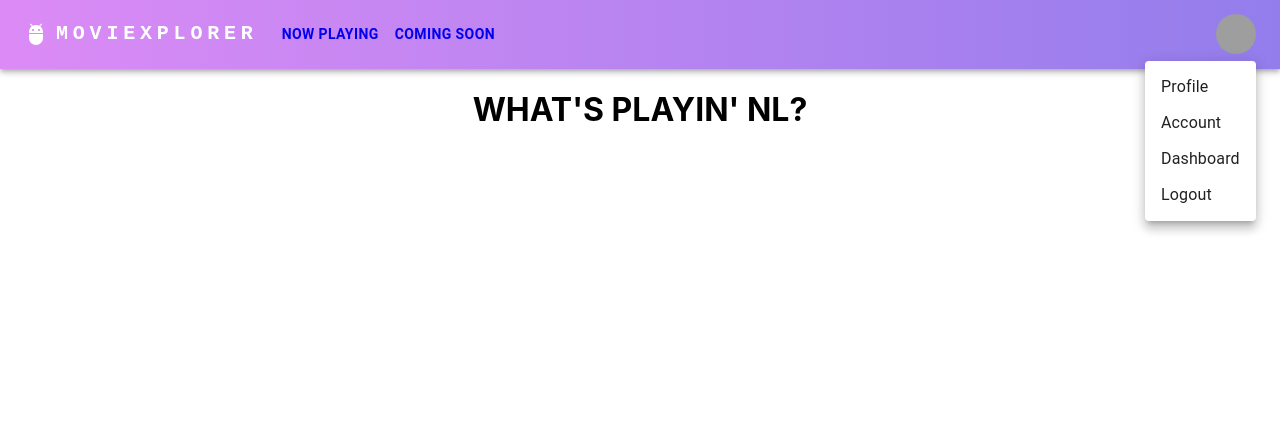
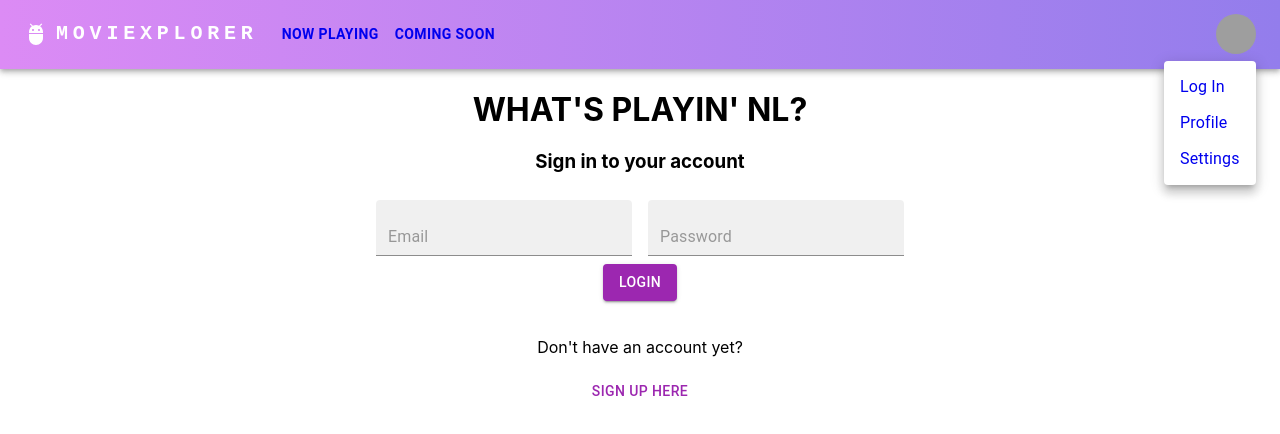
Before and after one commit to aisyafia/cinemoviexplorer-ts, a React (Create React App) app: page /login in a window 1280 px wide. Both pictures are taken after a click on the button "Open settings". Shown: the top 434 px of the page. Built offline with nearby package versions, Linux system fonts and the light colour scheme; grey boxes are pictures that could not be loaded.

Commit message:
added login and signup modal

```diff
--- a/public/index.html
+++ b/public/index.html
@@ -29,6 +29,7 @@
   <body>
     <noscript>You need to enable JavaScript to run this app.</noscript>
     <div id="root"></div>
+    <div id="modal-root"></div>
     <!--
       This HTML file is a template.
       If you open it directly in the browser, you will see an empty page.
--- a/src/App.tsx
+++ b/src/App.tsx
@@ -1,11 +1,10 @@
-import React from "react";
-import logo from "./logo.svg";
 import "./App.css";
 import NowPlaying from "./pages/NowPlaying";
 import ComingSoon from "./pages/ComingSoon";
 import NavBar from "./components/NavBar";
 import { Routes, Route } from "react-router-dom";
 import MovieDetail from "./pages/MovieDetail";
+import LoginPage from "./pages/LoginPage";
 
 function App() {
   return (
@@ -16,6 +15,7 @@ function App() {
         <Route path="/" element={<NowPlaying />} />
         <Route path="/soon" element={<ComingSoon />} />
         <Route path="/movie/:id" element={<MovieDetail />} />
+        <Route path="/login" element={<LoginPage />} />
       </Routes>
     </div>
   );
--- /dev/null
+++ b/src/ModalPopUp/Modal.tsx
@@ -0,0 +1,63 @@
+// import ReactDOM from "react-dom";
+
+// export interface ModalProps {
+//   onBackdropClick: () => void;
+//   children: any;
+// }
+
+// const Modal: React.FC<ModalProps> = ({ onBackdropClick, children }) => {
+//   return ReactDOM.createPortal(
+//     <div onClick={onBackdropClick}>
+//       <span>This is your pop up modal</span>
+//     </div>,
+//     document.getElementById("modal-root")!
+//   );
+// };
+
+import * as React from "react";
+import Box from "@mui/material/Box";
+import Button from "@mui/material/Button";
+import Typography from "@mui/material/Typography";
+import Modal from "@mui/material/Modal";
+import SignUpForm from "../components/SignUpForm";
+
+const style = {
+  position: "absolute" as "absolute",
+  top: "50%",
+  left: "50%",
+  transform: "translate(-50%, -50%)",
+  width: 400,
+  bgcolor: "background.paper",
+  border: "2px solid #000",
+  boxShadow: 24,
+  p: 4,
+};
+
+export default function ModalMUI() {
+  const [open, setOpen] = React.useState(false);
+  const handleOpen = () => setOpen(true);
+  const handleClose = () => setOpen(false);
+
+  return (
+    <div>
+      <Button onClick={handleOpen} color="secondary">
+        Sign up here
+      </Button>
+      <Modal
+        open={open}
+        onClose={handleClose}
+        aria-labelledby="modal-modal-title"
+        aria-describedby="modal-modal-description"
+      >
+        <Box sx={style}>
+          <Typography id="modal-modal-title" variant="h6" component="h2">
+            Sign up for more access!
+          </Typography>
+          <SignUpForm />
+        </Box>
+      </Modal>
+    </div>
+  );
+}
+
+// export default ModalMUI;
--- a/src/components/NavBar.tsx
+++ b/src/components/NavBar.tsx
@@ -14,8 +14,17 @@ import Tooltip from "@mui/material/Tooltip";
 import MenuItem from "@mui/material/MenuItem";
 import AdbIcon from "@mui/icons-material/Adb";
 
-const pages = ["Now Playing", "Coming Soon"];
-const settings = ["Profile", "Account", "Dashboard", "Logout"];
+const settings = [
+  { href: "/login", title: "Log In" },
+  {
+    href: "/profile",
+    title: "Profile",
+  },
+  {
+    href: "/settings",
+    title: "Settings",
+  },
+];
 
 function NavBar() {
   const [anchorElNav, setAnchorElNav] = React.useState<null | HTMLElement>(
@@ -175,8 +184,10 @@ function NavBar() {
               onClose={handleCloseUserMenu}
             >
               {settings.map((setting) => (
-                <MenuItem key={setting} onClick={handleCloseUserMenu}>
-                  <Typography textAlign="center">{setting}</Typography>
+                <MenuItem key={setting.title} onClick={handleCloseUserMenu}>
+                  <NavLink style={{ textDecoration: "none" }} to={setting.href}>
+                    {setting.title}
+                  </NavLink>
                 </MenuItem>
               ))}
             </Menu>
--- /dev/null
+++ b/src/components/SignUpForm.tsx
@@ -0,0 +1,48 @@
+import { Button, Grid, TextField } from "@mui/material";
+import { useState } from "react";
+
+const SignUpForm = () => {
+  const [name, setName] = useState<string>("");
+  const [email, setEmail] = useState<string>("");
+  const [password, setPassword] = useState<string>("");
+
+  const handleSubmit = (e: React.SyntheticEvent) => {
+    e.preventDefault();
+    console.log("signup data", name, email, password);
+    setEmail("");
+    setName("");
+    setPassword("");
+  };
+
+  return (
+    <div>
+      <Grid container sx={{ borderRadius: 2, margin: 2, padding: 3 }}>
+        <TextField
+          fullWidth
+          variant="filled"
+          label="Full name"
+          value={name}
+          onChange={(e) => setName(e.target.value)}
+        />
+        <TextField
+          fullWidth
+          variant="filled"
+          label="Email address"
+          value={email}
+          onChange={(e) => setEmail(e.target.value)}
+        />
+        <TextField
+          fullWidth
+          variant="filled"
+          type="password"
+          label="Password"
+          value={password}
+          onChange={(e) => setPassword(e.target.value)}
+        />
+      </Grid>
+      <Button onClick={handleSubmit}>Submit</Button>
+    </div>
+  );
+};
+
+export default SignUpForm;
--- /dev/null
+++ b/src/pages/LoginPage.tsx
@@ -0,0 +1,55 @@
+import { Box, TextField, Button } from "@mui/material";
+import { Link } from "react-router-dom";
+import { useState } from "react";
+import ModalMUI from "../ModalPopUp/Modal";
+
+const LoginPage = () => {
+  const [email, setEmail] = useState<string>("");
+  const [password, setPassword] = useState<string>("");
+
+  const submitForm = (e: React.SyntheticEvent) => {
+    e.preventDefault();
+    console.log("login data", email, password);
+    setEmail("");
+    setPassword("");
+  };
+
+  return (
+    <div>
+      <h3>Sign in to your account</h3>
+      <Box
+        sx={{
+          "& .MuiTextField-root": { m: 1, maxWidth: "20%" },
+        }}
+      >
+        <form onSubmit={submitForm}>
+          <TextField
+            fullWidth
+            variant="filled"
+            type="text"
+            placeholder="Email"
+            value={email}
+            onChange={(e) => setEmail(e.target.value)}
+          />
+          <TextField
+            fullWidth
+            variant="filled"
+            type="password"
+            placeholder="Password"
+            value={password}
+            onChange={(e) => setPassword(e.target.value)}
+          />
+          <br />
+          <Button type="submit" variant="contained" color="secondary">
+            Login
+          </Button>
+        </form>
+      </Box>
+      <br />
+      <p>Don't have an account yet?</p>
+      <ModalMUI />
+    </div>
+  );
+};
+
+export default LoginPage;
```
